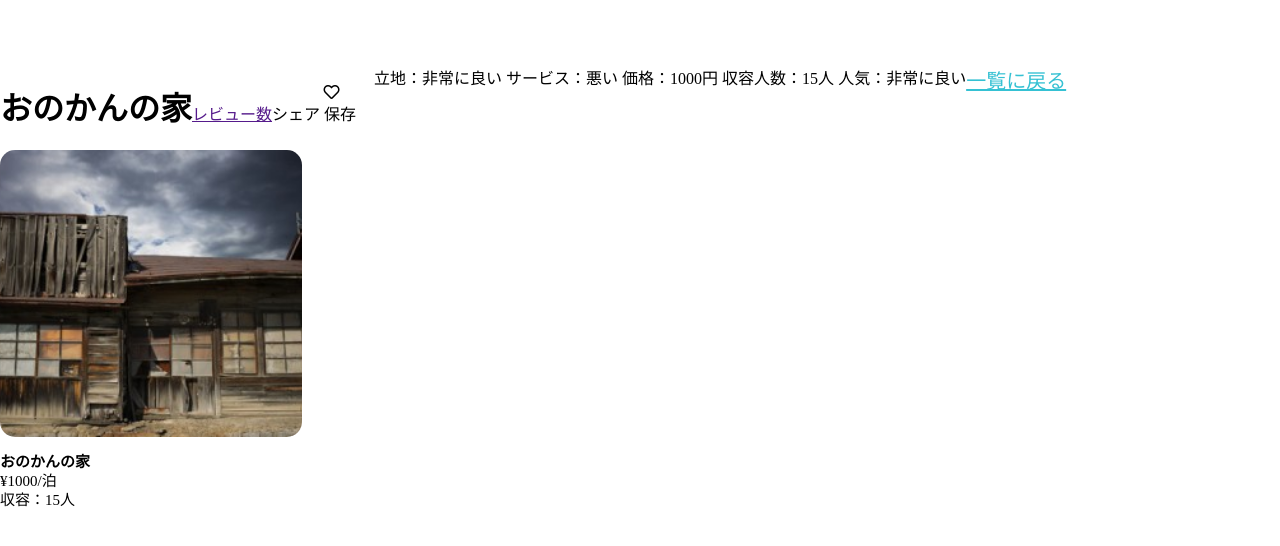
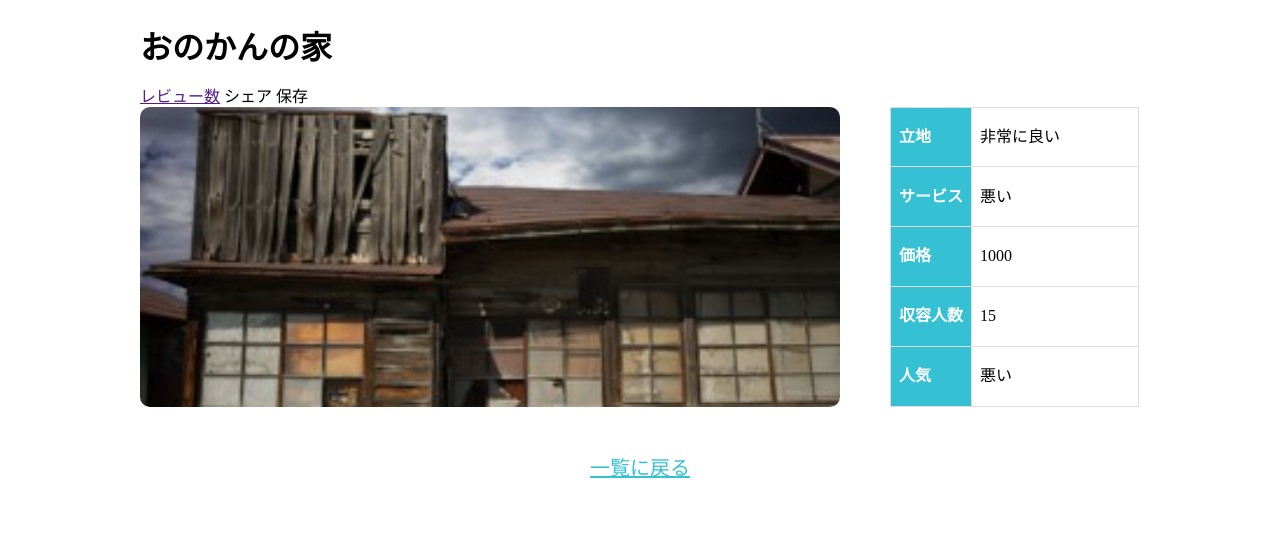
Before and after one commit to momo-0315/Arigato, a PHP site: page /user/detail.php?airbnb_id=1 in a window 1280 px wide. Shown: the part 80-626 px from the top of the page. Run offline with PHP 8.4, Linux system fonts and the light colour scheme; data comes from the database, SQL or seed files in the repository.

Commit message:
add：詳細ページのcss修正

```diff
--- a/src/css/_header.scss
+++ b/src/css/_header.scss
@@ -58,26 +58,6 @@
     }
   }
 
-  &__search--mark_wrapper {
-    position: relative;
-    border-radius: 100%;
-    border: none;
-    width: 40px;
-    height: 40px;
-    background: rgb(1, 185, 209);
-    top: -6%;
-    right: 6%;
-  }
-  &__search--mark_img {
-    position: absolute;
-    width: 50%;
-    height: auto;
-    top: 50%;
-    left: 50%;
-    transform: translate(-50%, -50%);
-    -webkit-transform: translate(-50%, -50%);
-    -ms-transform: translate(-50%, -50%);
-  }
   &__account {
     width: 18%;
     height: 100%;
--- a/src/css/_user_detail.scss
+++ b/src/css/_user_detail.scss
@@ -1,9 +1,49 @@
 .detail {
-    padding-top: 20%;
+    width: 1000px;
+    margin: 110px auto 0 auto;
+
+    &__container {
+        display: flex;
+        margin-bottom: 50px;
+
+        &--img {
+            width: 700px;
+            height: 300px;
+            object-fit: cover;
+            border-radius: 10px;
+        }
+
+        &--info {
+            margin-left: 50px;
+            border-collapse: collapse;
+
+            td, th {
+                border: 1px solid #ddd;
+                padding: 8px;
+            }
+
+            td {
+                width: 150px;
+            }
+
+            th {
+                padding-top: 12px;
+                padding-bottom: 12px;
+                text-align: left;
+                color: white;
+                background-color: #35c1d3;
+            }
+        }
+    }
+
+    &__link {
+
+        text-align: center;
+
+        a {
+            text-align: center;
+            color: #35c1d3;
+            font-size: 20px;
+        }
+    }
 }
-
-
-.detail__title {
-    display: flex;
-    align-items: baseline;
-}
--- a/src/css/style.css
+++ b/src/css/style.css
@@ -52,26 +52,6 @@
   padding: 1% 4%;
   cursor: pointer;
   height: 40px;
-}
-.header__search--mark_wrapper {
-  position: relative;
-  border-radius: 100%;
-  border: none;
-  width: 40px;
-  height: 40px;
-  background: rgb(1, 185, 209);
-  top: -6%;
-  right: 6%;
-}
-.header__search--mark_img {
-  position: absolute;
-  width: 50%;
-  height: auto;
-  top: 50%;
-  left: 50%;
-  transform: translate(-50%, -50%);
-  -webkit-transform: translate(-50%, -50%);
-  -ms-transform: translate(-50%, -50%);
 }
 .header__account {
   width: 18%;
@@ -228,12 +208,45 @@
 }
 
 .detail {
-  padding-top: 20%;
+  width: 1000px;
+  margin: 110px auto 0 auto;
 }
-
-.detail__title {
+.detail__container {
   display: flex;
-  align-items: baseline;
+  margin-bottom: 50px;
+}
+.detail__container--img {
+  width: 700px;
+  height: 300px;
+  -o-object-fit: cover;
+     object-fit: cover;
+  border-radius: 10px;
+}
+.detail__container--info {
+  margin-left: 50px;
+  border-collapse: collapse;
+}
+.detail__container--info td, .detail__container--info th {
+  border: 1px solid #ddd;
+  padding: 8px;
+}
+.detail__container--info td {
+  width: 150px;
+}
+.detail__container--info th {
+  padding-top: 12px;
+  padding-bottom: 12px;
+  text-align: left;
+  color: white;
+  background-color: #35c1d3;
+}
+.detail__link {
+  text-align: center;
+}
+.detail__link a {
+  text-align: center;
+  color: #35c1d3;
+  font-size: 20px;
 }
 
 .change {
--- a/src/user/detail.php
+++ b/src/user/detail.php
@@ -26,6 +26,10 @@
 $data_service[] = $service_rate;
 $stmt_qualities->execute($data_service);
 $service_quality = $stmt_qualities->fetch(PDO::FETCH_ASSOC);
+// popularity
+$data_popularity[] = $popularity_rate;
+$stmt_qualities->execute($data_popularity);
+$popularity_quality = $stmt_qualities->fetch(PDO::FETCH_ASSOC);
 
 //お気に入り登録
 if (isset($_POST['id'])) {
@@ -64,27 +68,18 @@
 
 <body>
 
-    <div class="list">
-        <div class="list__item">
-            <section class="detail__title">
-                <span></span>
+    <div class="detail">
         <h1><?= $airbnb["name"] ?></h1>
+        <div>
             <a href="">レビュー数</a>
-                <div>
             <span>シェア</span>
             <span>保存</span>
         </div>
-            </section>
-            <img class="list__item--img" src="../img/airbnbs/<?= $airbnb["img"] ?>" alt="airbnb">
-            <h1 class="list__item--title"><?= $airbnb['name'] ?></h1>
-            <p class="list__item--price">¥<?= $airbnb['price'] ?>/泊</p>
-            <p class="list__item--capacity">収容：<?= $airbnb["capacity"] ?>人</p>
-            <!-- カート追加用 -->
+        <div class="detail__container">
+            <img class="detail__container--img" src="../img/airbnbs/<?= $airbnb["img"] ?>" alt="airbnb">
+            <!-- お気に入り追加用 -->
             <form action="" method="post">
                 <input type="hidden" name="id" value="<?= $airbnb['id'] ?>">
-                <!-- <a href="/user/fav.php?id=<?= $airbnb['id'] ?>" class="list__item--favourite">
-                        <i class="far fa-heart"></i>
-                    </a> -->
                 <button class="list__item--favourite">
                     <?php if (empty($favourites[$airbnb['id']])) { ?>
                         <i class="far fa-heart"></i>
@@ -93,17 +88,33 @@
                     <?php } ?>
                 </button>
             </form>
+            <table class="detail__container--info">
+                <tr>
+                    <th>立地</th>
+                    <td><?= $location_quality["evaluation"] ?></td>
+                </tr>
+                <tr>
+                    <th>サービス</th>
+                    <td><?= $service_quality["evaluation"] ?></td>
+                </tr>
+                <tr>
+                    <th>価格</th>
+                    <td><?= $airbnb["price"] ?></td>
+                </tr>
+                <tr>
+                    <th>収容人数</th>
+                    <td><?= $airbnb["capacity"] ?></td>
+                </tr>
+                <tr>
+                    <th>人気</th>
+                    <td><?= $popularity_quality["evaluation"] ?></td>
+                </tr>
+            </table>
         </div>
-        <section>
-            <div>
-                <span>立地：<?= $location_quality["evaluation"] ?></span>
-                <span>サービス：<?= $service_quality["evaluation"] ?></span>
-                <span>価格：<?= $airbnb["price"] ?>円</span>
-                <span>収容人数：<?= $airbnb["capacity"] ?>人</span>
-                <span>人気：<?= $location_quality["evaluation"] ?></span>
+        <div class="detail__link">
+            <a href="/user/index.php">一覧に戻る</a>
         </div>
-        </section>
-        <a class="favourites__link" href="/user/index.php">一覧に戻る</a>
+
     </div>
 </body>
 
```
Also changed, not shown: src/admin/common/admin_header.php (+12 -8 lines), 1 other file. Lines whose indentation alone changed are shown as unchanged.
